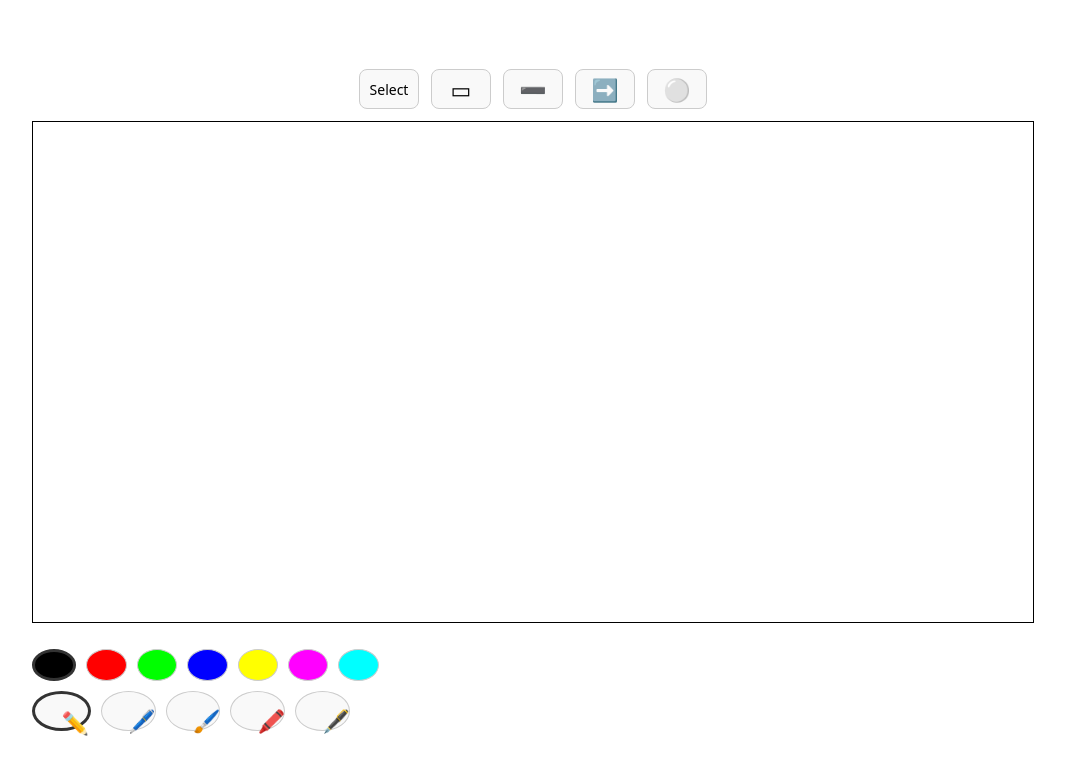
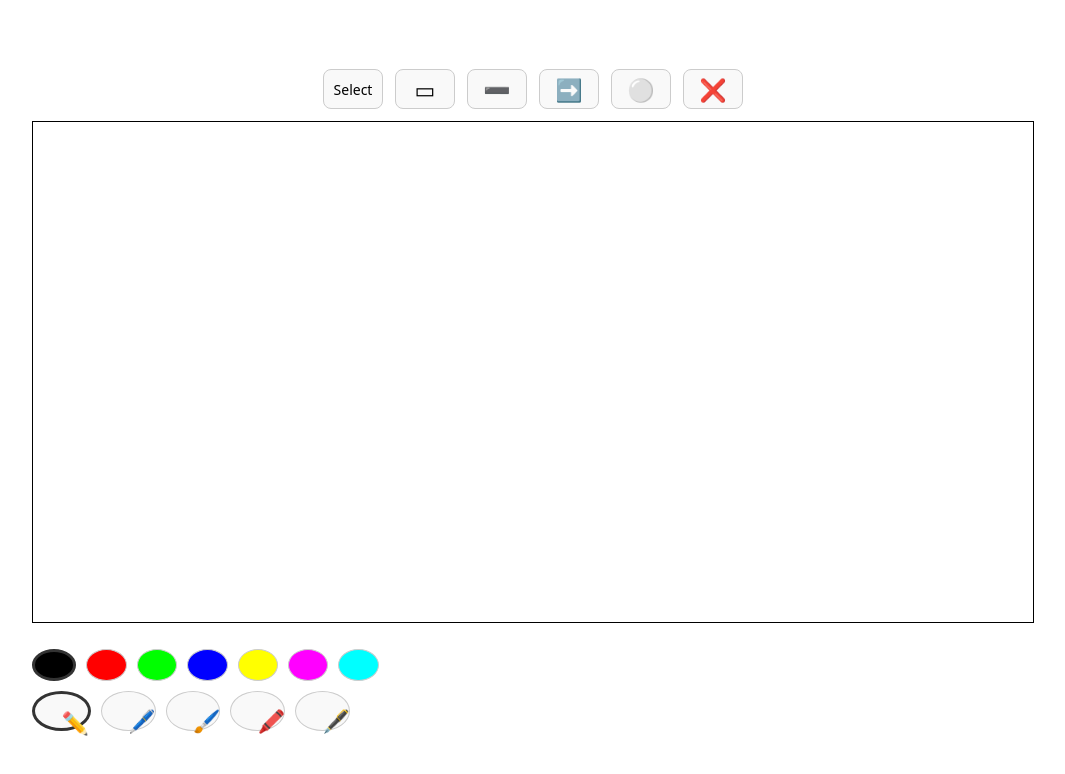
Before and after one commit to SuryanshBisht/vibe-board, a React (Vite) app: page / in a window 1280 px wide. Shown: the top 774 px of the page, without its empty margins (107-1172 px from the left). Built offline with nearby package versions, Linux system fonts and the light colour scheme.

Commit message:
added clear button and fixed willreadfrequently error

```diff
--- a/src/components/BrushMenu.jsx
+++ b/src/components/BrushMenu.jsx
@@ -4,7 +4,7 @@ import {brushes} from '../data/data';
 const BrushMenu = ({ canvasRef }) => {
   const [brush, setBrush] = useState(brushes[0]);
   useEffect(() => {
-    const context = canvasRef.current.getContext('2d');
+    const context = canvasRef.current.getContext('2d', {willreadFrequently: true});
     context.lineWidth = brush.width;
     // You can add more style changes here if needed
   }, [brush, canvasRef]);
--- a/src/components/Canvas.jsx
+++ b/src/components/Canvas.jsx
@@ -275,6 +275,11 @@ const Canvas = ({ width, height }) => {
       animate();
       return () => cancelAnimationFrame(frame);
     }
+    if(selectedShape === 'Clear') {
+      draw_shape(contextRef.current, 'Clear', [0, 0], [width, height]);
+      setSelectedShape(null);
+      saveHistory();
+    }
   }, [selectedShape]);
 
   useEffect(()=>{
--- a/src/components/ColorMenu.jsx
+++ b/src/components/ColorMenu.jsx
@@ -5,7 +5,7 @@ const ColorMenu = ({canvasRef}) => {
     const [brushColor, setBrushColor] = useState(colors[0]);
 
     const changeBrushColor = () => {
-        const context = canvasRef.current.getContext('2d');
+        const context = canvasRef.current.getContext('2d', {willReadFrequently: true});
         context.strokeStyle = brushColor;
     }
 
--- a/src/components/ShapeMenu.jsx
+++ b/src/components/ShapeMenu.jsx
@@ -6,7 +6,8 @@ const shapes = [
   { name: 'Rectangle', icon: '▭' },
   { name: 'Line', icon: '➖' },
   { name: 'Arrow', icon: '➡️' },
-  { name: 'Ellipse', icon: '⚪' }
+  { name: 'Ellipse', icon: '⚪' },
+  { name: 'Clear', icon: '❌' },
 ];
 
 const ShapeMenu = ({ selectedShape, onSelectShape }) => (
--- a/src/utilities/draw_function.js
+++ b/src/utilities/draw_function.js
@@ -115,5 +115,8 @@ export function draw_shape(ctx, shape, start, end, dashOffset = 0, showBlur) {
       break;
     default:
       break;
+    case 'Clear':
+      ctx.clearRect(0, 0, ctx.canvas.width, ctx.canvas.height);
+      break;
   }
 }
```
